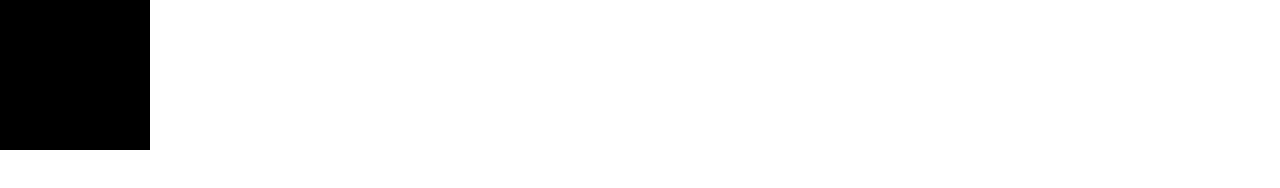
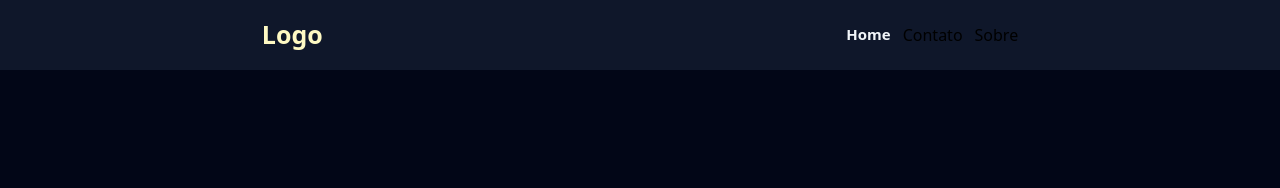
Before and after one commit to JoaoLeandroo/tailwind, a website: page index.html in a window 1280 px wide. Drawn offline with nearby package versions, Linux system fonts and the light colour scheme.

Commit message:
readme e header

```diff
--- a/index.html
+++ b/index.html
@@ -3,12 +3,31 @@
 <head>
     <meta charset="UTF-8">
     <meta name="viewport" content="width=device-width, initial-scale=1.0">
-    <title>Document</title>
+    <title>Tailwind</title>
     <script src="https://cdn.tailwindcss.com"></script>
 </head>
-<body>
-    <div class="w-[150px] h-[150px] bg-black">
+<body class="bg-slate-950">
 
-    </div>
+    <header class="bg-slate-900 h-[70px] w-[100%] flex items-center place-content-around">
+
+        <a href="#" class="text-yellow-100" title="Logo da página">
+            <h1 class="text-[25px] font-bold">Logo</h1>
+        </a>
+
+        <nav>
+            <ul class="flex gap-3">
+                <a href="#">
+                    <li class="text-[15px] text-slate-100 font-semibold hover:underline">Home</li>
+                </a>
+                <a href="#">
+                    <li>Contato</li>
+                </a>
+                <a href="#">
+                    <li>Sobre</li>
+                </a>
+            </ul>
+        </nav>
+    </header>
+
 </body>
 </html>
```
Also changed, not shown: README.md.
